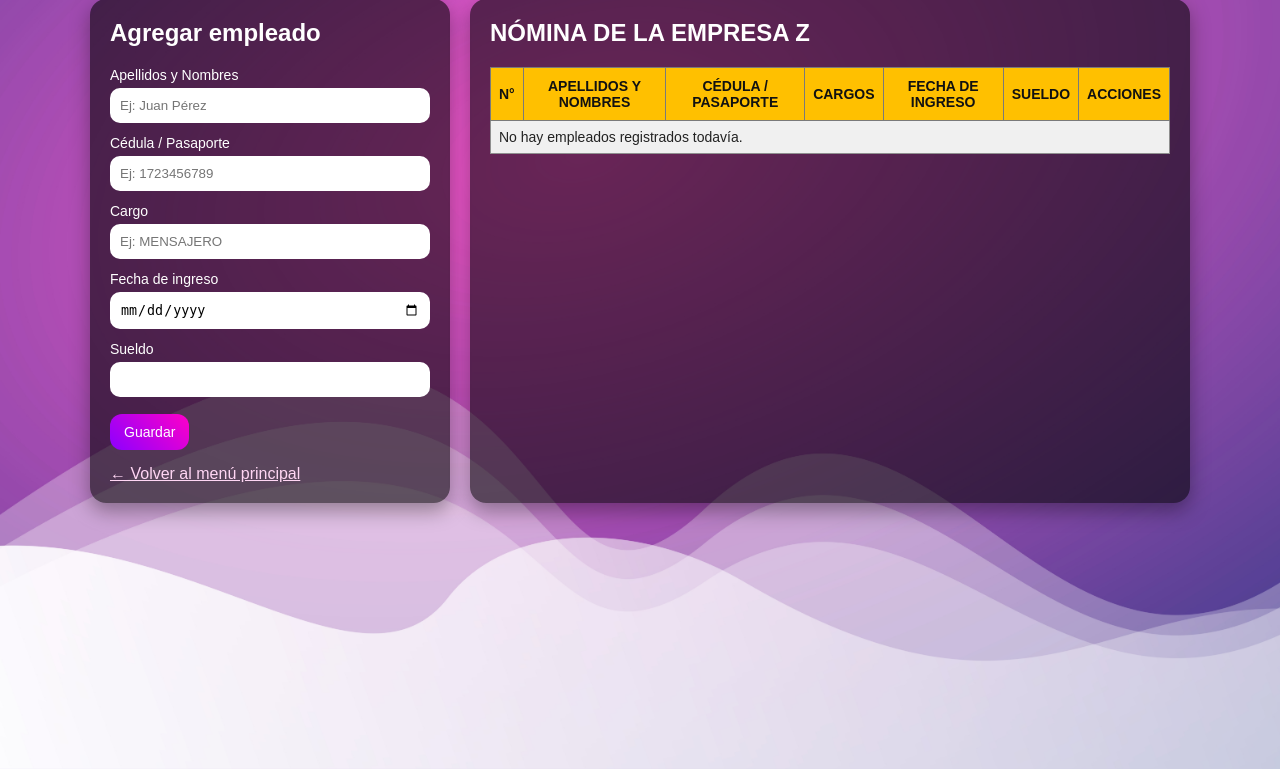
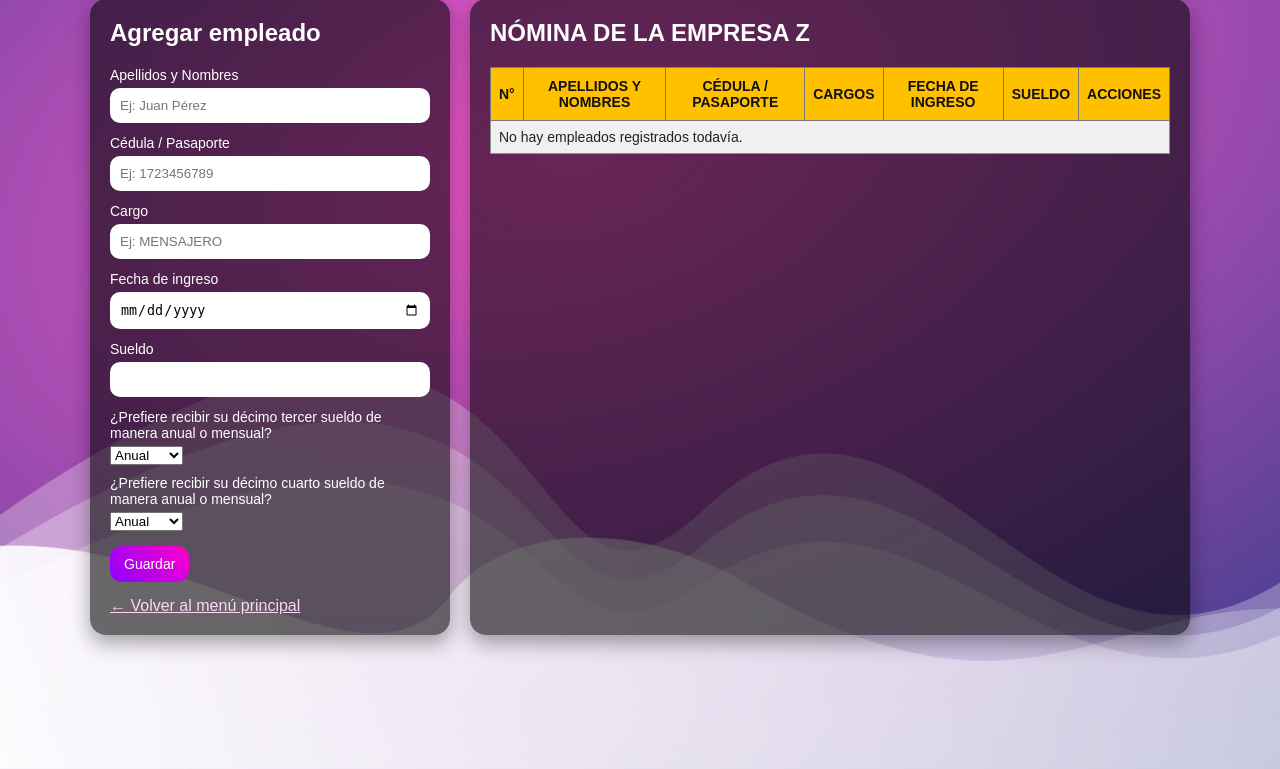
Before and after one commit to PA-piCarne/proyecto-contabilidad-master-main, a Django app: page /empleados/ in a window 1280 px wide. Shown: the part 31-800 px from the top of the page. Run offline with Django 5.2, Linux system fonts and the light colour scheme; a user stored in the database is signed in; data that the repository does not hold is empty.

Commit message:
Agregar preguntas de modalidad para décimos sueldos en empleados

```diff
--- a/templates/modulo_empleados.html
+++ b/templates/modulo_empleados.html
@@ -149,6 +149,18 @@
                 <label>Sueldo</label>
                 {{ form.sueldo }}
 
+                <label>¿Prefiere recibir su décimo tercer sueldo de manera anual o mensual?</label>
+                <select name="decimo_tercer_sueldo_modalidad">
+                    <option value="anual">Anual</option>
+                    <option value="mensual">Mensual</option>
+                </select>
+
+                <label>¿Prefiere recibir su décimo cuarto sueldo de manera anual o mensual?</label>
+                <select name="decimo_cuarto_sueldo_modalidad">
+                    <option value="anual">Anual</option>
+                    <option value="mensual">Mensual</option>
+                </select>
+
                 <div class="btns">
                     <button class="btn" type="submit">{% if empleado_edicion %}Actualizar{% else %}Guardar{% endif %}</button>
                     {% if empleado_edicion %}
```
